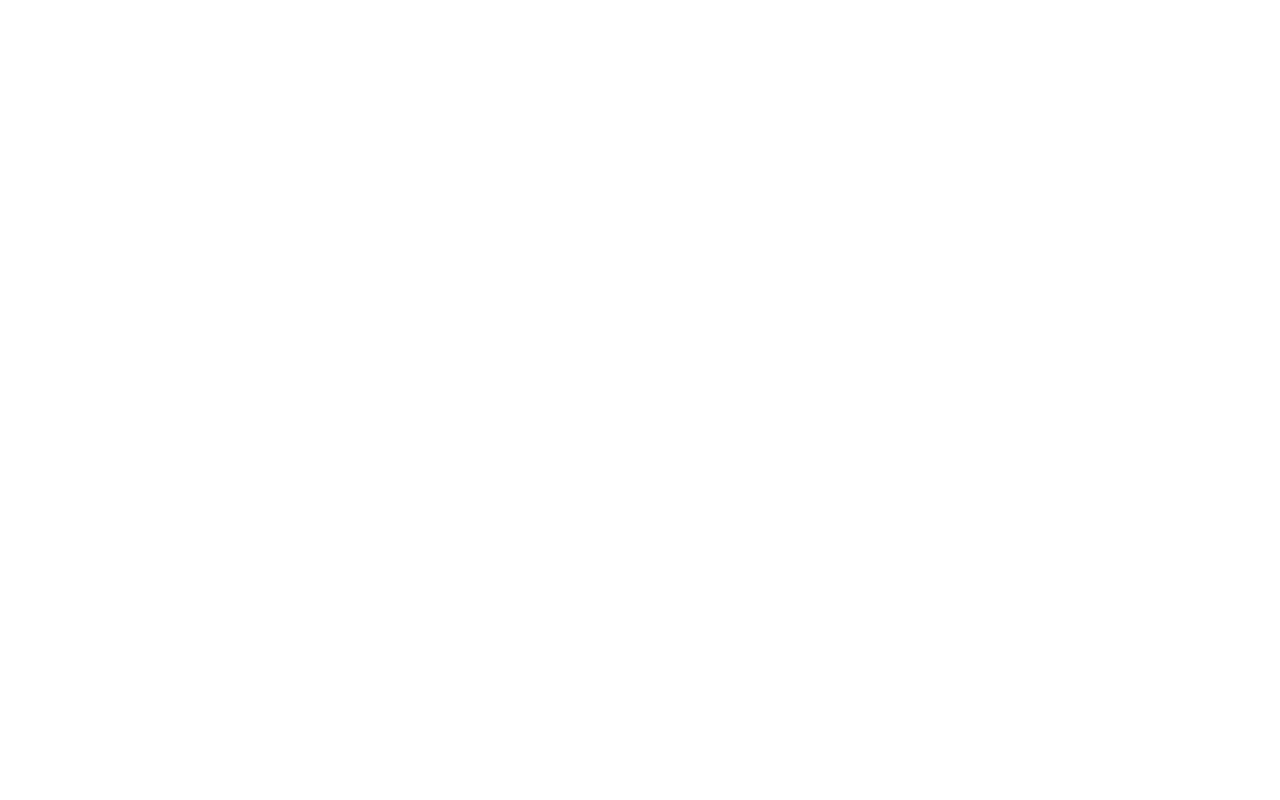
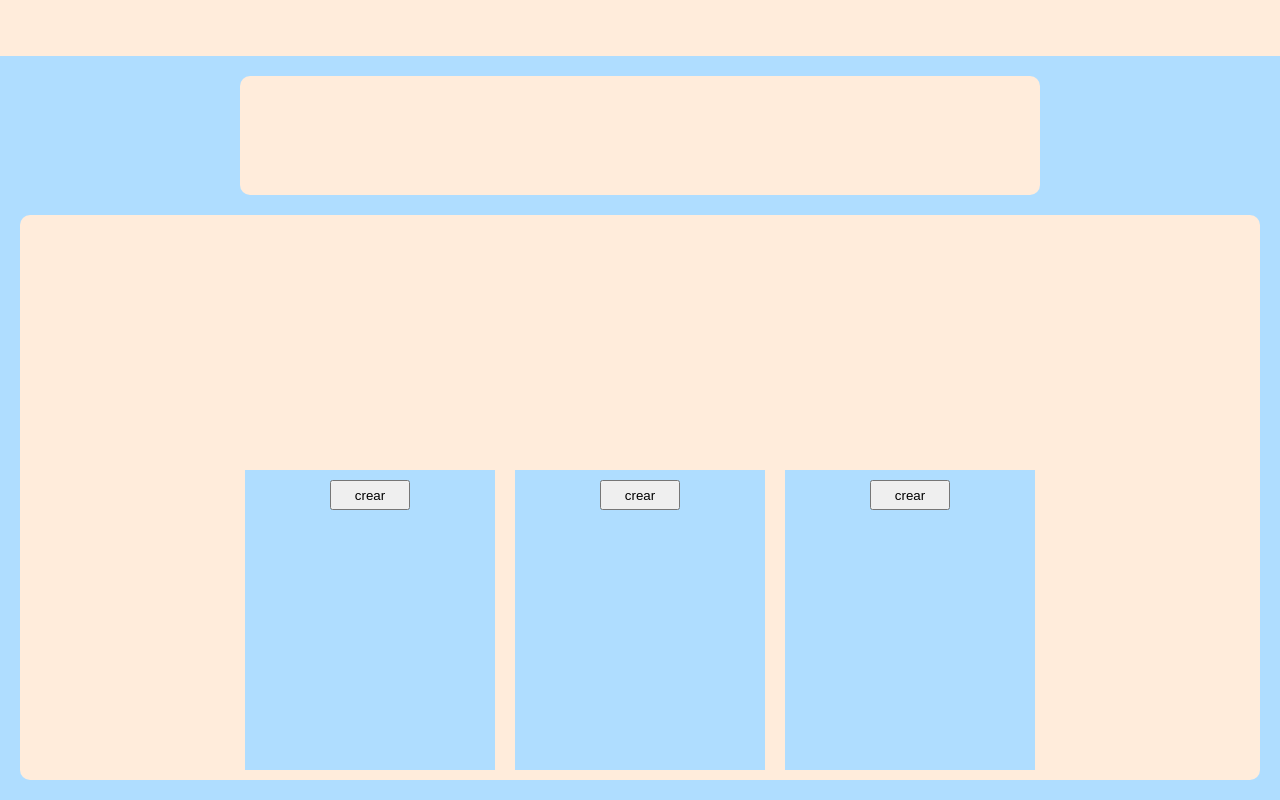
Before and after one commit to SamuelSarazua/Puzzle_Playground, a plain HTML site: page index.html in a window 1280 px wide. Drawn offline with Linux system fonts and the light colour scheme.

Commit message:
primer diseño de inicio

```diff
--- /dev/null
+++ b/css/config.css
@@ -0,0 +1,17 @@
+*{
+    margin: 0;
+    padding: 0;
+    box-sizing: border-box;
+}
+
+html{
+    font-family: monospace;
+    font-size: 10px;
+}
+
+:root {
+    --blue: rgb(96, 181, 255);
+    --blue-claro: rgb(175, 221, 255);
+    --beige: rgb(255, 236, 219);
+    --orange: rgb(255, 145, 73);
+}
--- /dev/null
+++ b/css/header.css
@@ -0,0 +1,5 @@
+.header{
+    width: 100%;
+    height: 6rem;
+    background-color: var(--beige);
+}
--- /dev/null
+++ b/css/index.css
@@ -0,0 +1,8 @@
+.dom{
+    width: 100%;
+    height: 100vh;
+    background-color: aqua;
+
+    display: flex;
+    flex-direction: column;
+}
--- /dev/null
+++ b/css/inicio.css
@@ -0,0 +1,73 @@
+.inicio{
+    width: 100%;
+    height: 100%;
+    background-color: var(--blue-claro);
+
+    display: flex;
+    flex-direction: column;
+    align-items: center;
+
+    padding: 2rem;
+    gap: 2rem;
+}
+
+.info {
+    width: 80rem;
+    height: 15rem;
+    background-color: var(--beige);
+    border-radius: 1rem;
+}
+
+.juegos{
+    width: 100%;
+    height: 100%;
+    background-color: var(--beige);
+    border-radius: 1rem;
+
+    display: flex;
+    align-items: end;
+    justify-content: center;
+
+    gap: 2rem;
+    padding: 1rem;
+}
+
+.juego_memoria{
+    width: 25rem;
+    height: 30rem;
+    background-color: var(--blue-claro);
+
+    display: flex;
+    flex-direction: column;
+    align-items: center;
+    padding: 1rem;
+
+}
+
+.juego_preguntas{
+    width: 25rem;
+    height: 30rem;
+    background-color: var(--blue-claro);
+
+    display: flex;
+    flex-direction: column;
+    align-items: center;
+    padding: 1rem;
+
+}
+
+.juego_libre{
+    width: 25rem;
+    height: 30rem;
+    background-color: var(--blue-claro);
+
+    display: flex;
+    flex-direction: column;
+    align-items: center;
+    padding: 1rem;
+}
+
+button{
+    width: 8rem;
+    height: 3rem;
+}
--- a/index.html
+++ b/index.html
@@ -5,8 +5,10 @@
     <meta name="viewport" content="width=device-width, initial-scale=1.0">
     <title>Playground</title>
 
-    <link rel="stylesheet" href="index.css">
-    <link rel="stylesheet" href="config.css">
+    <link rel="stylesheet" href="css/header.css">
+    <link rel="stylesheet" href="css/inicio.css">
+    <link rel="stylesheet" href="css/index.css">
+    <link rel="stylesheet" href="css/config.css">
 
 </head>
 <body>
--- a/index.js
+++ b/index.js
@@ -1,6 +1,15 @@
+import { inicio } from "./views/inicio.js";
+import { header } from "./views/header.js";
+
 function cargarDOM (){
     let DOM = document.querySelector("#root");
-    return DOM
+    DOM.className = "dom";
+
+    DOM.appendChild(header());
+    DOM.appendChild(inicio());
+
+
+    return DOM;
 }
 
 cargarDOM();
--- /dev/null
+++ b/views/header.js
@@ -0,0 +1,7 @@
+function header (){
+    let header = document.createElement('header');
+    header.className = "header";
+    return header;
+}
+
+export {header};
--- /dev/null
+++ b/views/inicio.js
@@ -0,0 +1,40 @@
+function inicio (){
+    let inicio = document.createElement('section');
+    inicio.className = "inicio";
+
+    let info = document.createElement('div');
+    info.className = "info";
+    inicio.appendChild(info);
+
+    let juegos = document.createElement('div');
+    juegos.className = "juegos";
+    inicio.appendChild(juegos);
+
+    let juego_memoria = document.createElement('div');
+    juego_memoria.className = "juego_memoria"
+    juegos.appendChild(juego_memoria);
+
+    let btn_jugar_m = document.createElement('button');
+    btn_jugar_m.textContent = "crear";
+    juego_memoria.appendChild(btn_jugar_m);
+
+    let juego_preguntas = document.createElement('div');
+    juego_preguntas.className = "juego_preguntas";
+    juegos.appendChild(juego_preguntas);
+
+    let btn_jugar_p = document.createElement('button');
+    btn_jugar_p.textContent = "crear";
+    juego_preguntas.appendChild(btn_jugar_p);
+
+    let juego_libre = document.createElement('div');
+    juego_libre.className = "juego_libre";
+    juegos.appendChild(juego_libre);
+
+    let btn_jugar_l = document.createElement('button');
+    btn_jugar_l.textContent = "crear";
+    juego_libre.appendChild(btn_jugar_l);
+
+    return inicio;
+}
+
+export {inicio};
```
Also changed, not shown: config.css (deleted), index.css (deleted).
